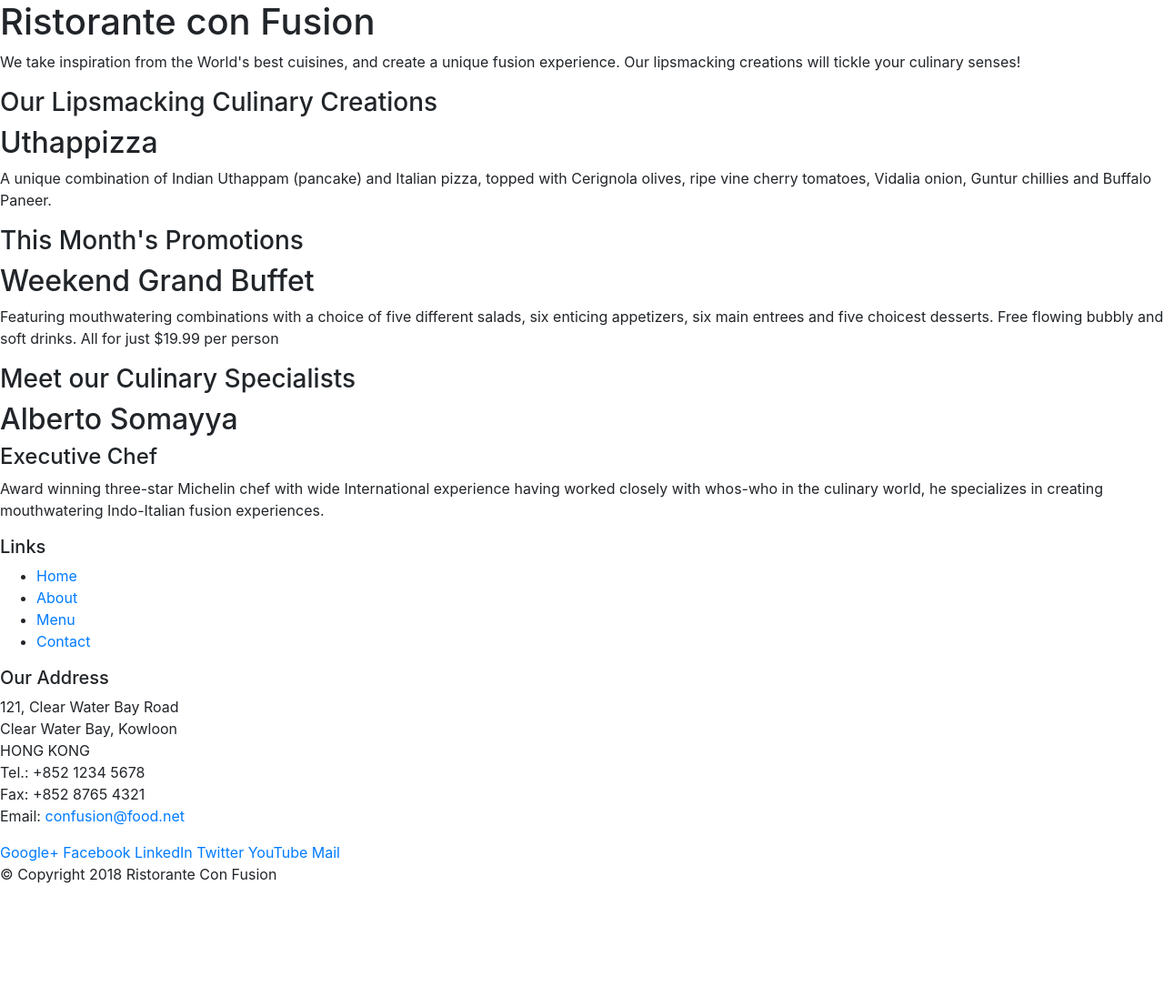
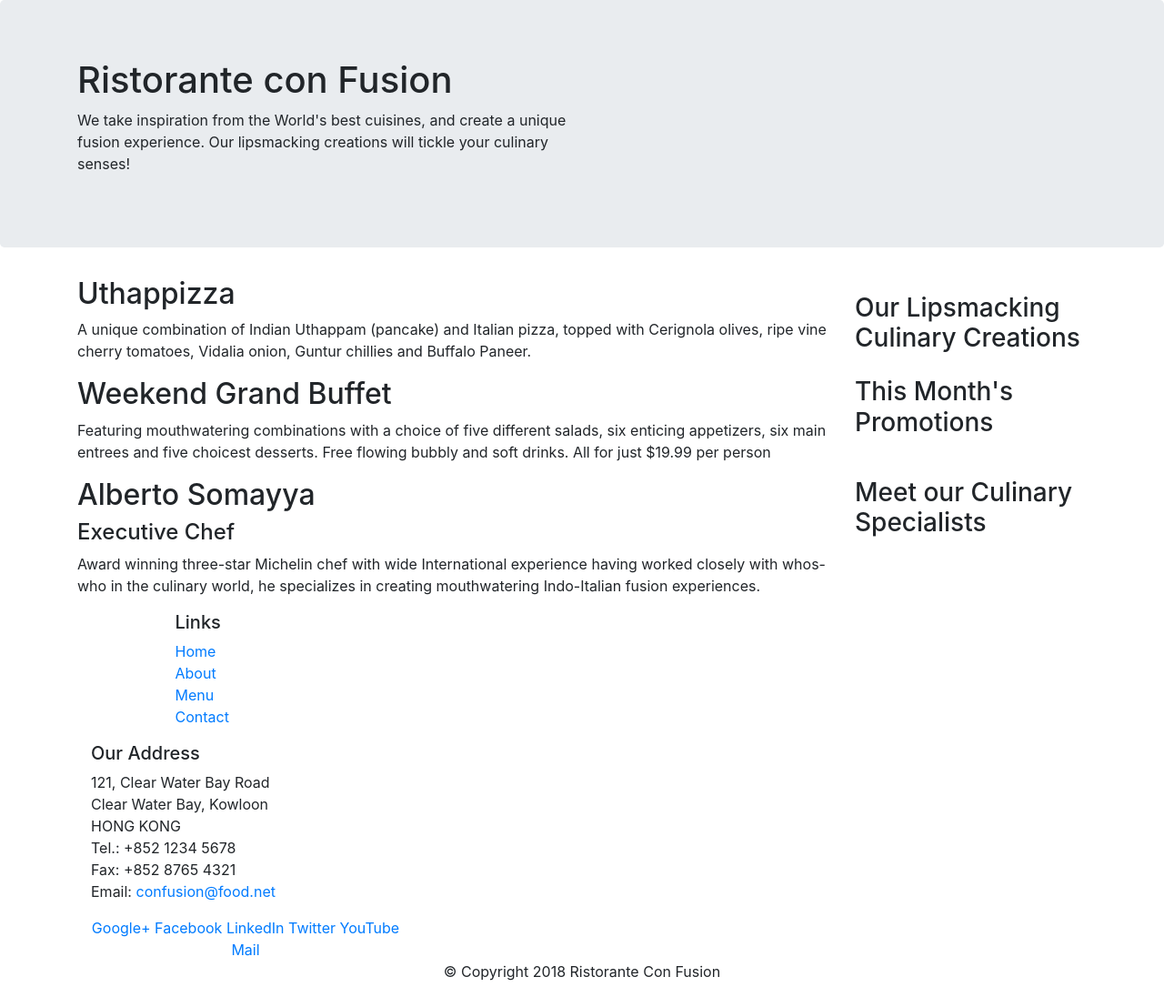
Before and after one commit to gopaljee023/bootstrap4, a website: page Bootstrap4/conFusion/index.html in a window 1280 px wide. Shown: the whole page at 91% size. Before the commit the page ends 989 px from the top, so only its background shows below. Drawn offline with nearby package versions, Linux system fonts and the light colour scheme.

Commit message:
"Bootstrap Grid Part 2

```diff
--- a/Bootstrap4/conFusion/index.html
+++ b/Bootstrap4/conFusion/index.html
@@ -9,51 +9,51 @@
 
     <!-- Bootstrap CSS -->
     <link rel="stylesheet" href="node_modules/bootstrap/dist/css/bootstrap.min.css">
-
+    <link href="css/styles.css" rel="stylesheet">
 </head>
 
 <body>
 
-    <header>
-        <div>
-            <div>
-                <div>
+    <header class="jumbotron">
+        <div class="container">
+            <div class="row row-header">
+                <div class="col-12 col-sm-6">
                     <h1>Ristorante con Fusion</h1>
                     <p>We take inspiration from the World's best cuisines, and create a unique fusion experience. Our lipsmacking creations will tickle your culinary senses!</p>
                 </div>
-                <div>
+                <div class="col-12 col-sm">
                 </div>
             </div>
         </div>
     </header>
 
-    <div>
-        <div>
-            <div>
+    <div class="container">
+        <div class="row row-content align-items-center">
+            <div class="col-12 col-sm4  order-sm-last col-md-3">
                 <h3>Our Lipsmacking Culinary Creations</h3>
             </div>
-            <div>
+            <div class="col col-sm order-sm-first col-md">
                 <h2>Uthappizza</h2>
                 <p>A unique combination of Indian Uthappam (pancake) and Italian pizza, topped with Cerignola olives, ripe vine cherry tomatoes, Vidalia onion, Guntur chillies and Buffalo Paneer.</p>
             </div>
         </div>
 
 
-        <div>
-            <div>
+        <div class="row row-content align-self-center">
+            <div class="col-12 col-sm4 order-sm-last col-md-3">
                 <h3>This Month's Promotions</h3>
             </div>
-            <div>
+            <div class="col col-sm order-sm-first col-md">
                 <h2>Weekend Grand Buffet</h2>
                 <p>Featuring mouthwatering combinations with a choice of five different salads, six enticing appetizers, six main entrees and five choicest desserts. Free flowing bubbly and soft drinks. All for just $19.99 per person </p>
             </div>
         </div>
 
-        <div>
-            <div>
+        <div class="row row-content align-self-center">
+            <div class="col-12 col-sm4 order-sm-last col-md-3">
                 <h3>Meet our Culinary Specialists</h3>
             </div>
-            <div>
+            <div class="col col-sm order-sm-first col-md">
                 <h2>Alberto Somayya</h2>
                 <h4>Executive Chef</h4>
                 <p>Award winning three-star Michelin chef with wide International experience having worked closely with whos-who in the culinary world, he specializes in creating mouthwatering Indo-Italian fusion experiences. </p>
@@ -62,18 +62,18 @@
     </div>
 
     <footer>
-        <div>
-            <div>
-                <div>
+        <div class="container">
+            <div class="footer">
+                <div class="col-4 offset-1 col-sm-2">
                     <h5>Links</h5>
-                    <ul>
+                    <ul class="list-unstyled">
                         <li><a href="#">Home</a></li>
                         <li><a href="#">About</a></li>
                         <li><a href="#">Menu</a></li>
                         <li><a href="#">Contact</a></li>
                     </ul>
                 </div>
-                <div>
+                <div class="col-7 col-sm-5">
                     <h5>Our Address</h5>
                     <address>
 		              121, Clear Water Bay Road<br>
@@ -84,8 +84,8 @@
 		              Email: <a href="mailto:confusion@food.net">confusion@food.net</a>
 		           </address>
                 </div>
-                <div>
-                    <div>
+                <div class="col-12 col-sm-4 align-self-center">
+                    <div class="text-center">
                         <a href="http://google.com/+">Google+</a>
                         <a href="http://www.facebook.com/profile.php?id=">Facebook</a>
                         <a href="http://www.linkedin.com/in/">LinkedIn</a>
@@ -95,8 +95,8 @@
                     </div>
                 </div>
            </div>
-           <div>
-                <div>
+           <div class="row justify-content-center">
+                <div class="col-auto">
                     <p>© Copyright 2018 Ristorante Con Fusion</p>
                 </div>
            </div>
```
Also changed, not shown: 1 other file.
